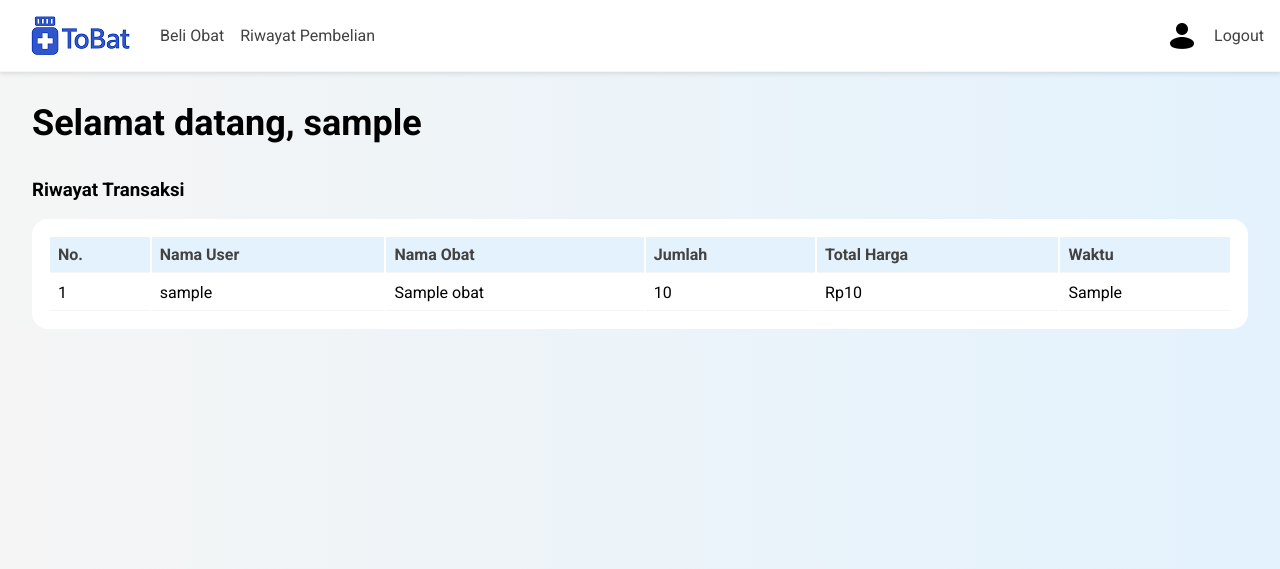
After one commit to icarusnp1/UAS_kemjar, a Flask app: page /transaksi in a window 1280 px wide. The commit adds this page. Shown: the top 569 px of the page. Run offline with Flask 3, Linux system fonts and the light colour scheme; the visitor is signed in with stand-in values (Sample User, id 1); tables that the repository leaves empty or names only in its code hold one stand-in row (values such as "Sample post").

Commit message:
BE and FE for table 'Transaksi'

```diff
--- a/app.py
+++ b/app.py
@@ -1,7 +1,7 @@
 # app.py
 from flask import Flask, render_template, request, redirect, session, url_for, flash
 from modules.user import register_user, login_user
-from modules.db import insert_transaction, get_all_obat
+from modules.db import insert_transaction, get_all_obat, get_riwayat
 from datetime import datetime
 import os
 
@@ -60,6 +60,14 @@ def beli():
         flash('Pembelian berhasil!', 'success')
     return render_template('beli.html', username=session.get('username'), obats=obats)
 
+@app.route('/transaksi')
+def transaksi():
+    if 'user_id' not in session:
+        return redirect('/login')
+    page = int(request.args.get('page', 1))
+    riwayat = get_riwayat()
+    return render_template('transaksi.html', username=session.get('username'), riwayat=riwayat, page=page)
+
 # 🚪 Logout
 @app.route('/logout')
 def logout():
--- a/modules/db.py
+++ b/modules/db.py
@@ -44,3 +44,25 @@ def get_all_obat():
     cursor.close()
     conn.close()
     return obats
+
+def get_riwayat():
+    conn = get_db_connection()
+    cursor = conn.cursor(dictionary=True)
+    query = """
+        SELECT
+            r.user_id,
+            u.username AS user_name,
+            r.obat_id,
+            o.nama AS obat_name,
+            r.jumlah,
+            r.total_harga,
+            r.waktu
+        FROM transaksi r
+        JOIN users u ON r.user_id = u.id
+        JOIN obat o ON r.obat_id = o.id
+    """
+    cursor.execute(query)
+    riwayat = cursor.fetchall()
+    cursor.close()
+    conn.close()
+    return riwayat
--- a/static/styles.css
+++ b/static/styles.css
@@ -68,6 +68,14 @@
     gap: 16px;
 }
 
+.col-container {
+    display: flex;
+    flex-direction: column;
+    align-items: center;
+    justify-content: center;
+    width: 100%;
+}
+
 .nav-link {
     text-decoration: none;
     color: var(--gray-dark);
@@ -102,6 +110,13 @@
 }
 
 .beli-container {
+    display: flex;
+    flex-direction: row;
+    width: 100%;
+    gap: 16px;
+}
+
+.transaksi-container {
     display: flex;
     flex-direction: row;
     width: 100%;
@@ -248,3 +263,8 @@
     border: 0px;
     border-bottom: 2px solid var(--gray-light);
 }
+
+.text-left {
+    text-align: left;
+    width: 100%;
+}
--- a/templates/beli.html
+++ b/templates/beli.html
@@ -15,7 +15,7 @@
 
       <img src="../static/img/TobatLogo-128-39.png" alt="Logo" class="logo">
       <a href="/beli" class="nav-link">Beli Obat</a>
-      <a href="/riwayat" class="nav-link">Riwayat Pembelian</a>
+      <a href="/transaksi" class="nav-link">Riwayat Pembelian</a>
 
     </div>
 
--- /dev/null
+++ b/templates/transaksi.html
@@ -0,0 +1,81 @@
+<!DOCTYPE html>
+<html>
+
+<head>
+  <meta charset="UTF-8">
+  <meta name="viewport" content="width=device-width, initial-scale=1.0">
+  <link rel="stylesheet" href="../static/styles.css">
+  <title>Transaksi Obat</title>
+</head>
+
+<body class="body-beli">
+  <div class="navbar">
+    <div class="navbar-container">
+      <img src="../static/img/TobatLogo-128-39.png" alt="Logo" class="logo">
+      <a href="/beli" class="nav-link">Beli Obat</a>
+      <a href="/transaksi" class="nav-link">Riwayat Pembelian</a>
+    </div>
+    <div class="navbar-container">
+      <img src="../static/img/user-32.png" alt="User" class="logo">
+      <a href="/logout" class="nav-link">Logout</a>
+    </div>
+  </div>
+
+  <div class="content-beli">
+    <h2 class="welcome-text">Selamat datang, {{ username }}</h2>
+    <div class="transaksi-container">
+      <div class="col-container">
+        <h3 class="text-left">Riwayat Transaksi</h3>
+        <table class="table-beli">
+          <tr class="table-header">
+            <th>No.</th>
+            <th>Nama User</th>
+            <th>Nama Obat</th>
+            <th>Jumlah</th>
+            <th>Total Harga</th>
+            <th>Waktu</th>
+          </tr>
+          {% set start = (page-1)*10 %}
+          {% set end = start+10 %}
+          {% if riwayat and riwayat|length > 0 %}
+            {% for trx in riwayat[start:end] %}
+            <tr>
+              <td>{{ loop.index0 + start + 1 }}</td>
+              <td>{{ trx.user_name }}</td>
+              <td>{{ trx.obat_name }}</td>
+              <td>{{ trx.jumlah }}</td>
+              <td>Rp{{ "{:,.0f}".format(trx.total_harga|int) }}</td>
+              <td>{{ trx.waktu }}</td>
+            </tr>
+            {% endfor %}
+          {% else %}
+          <tr>
+            <td colspan="6" style="text-align: center; color: red;">Tidak ada transaksi ditemukan</td>
+          </tr>
+          {% endif %}
+        </table>
+        <!-- Pagination Controls -->
+        {% if riwayat and riwayat|length > 10 %}
+        <div style="margin-top:16px; text-align:center;">
+          {% set total_pages = (riwayat|length // 10) + (1 if riwayat|length % 10 > 0 else 0) %}
+          {% if page > 1 %}
+            <a href="{{ url_for('transaksi', page=page-1) }}" class="nav-link">&laquo; Prev</a>
+          {% endif %}
+          {% for p in range(1, total_pages+1) %}
+            {% if p == page %}
+              <span style="font-weight:bold; color:var(--primary-blue);">{{ p }}</span>
+            {% else %}
+              <a href="{{ url_for('transaksi', page=p) }}" class="nav-link">{{ p }}</a>
+            {% endif %}
+          {% endfor %}
+          {% if page < total_pages %}
+            <a href="{{ url_for('transaksi', page=page+1) }}" class="nav-link">Next &raquo;</a>
+          {% endif %}
+        </div>
+        {% endif %}
+      </div>
+    </div>
+  </div>
+</body>
+
+</html>
```
